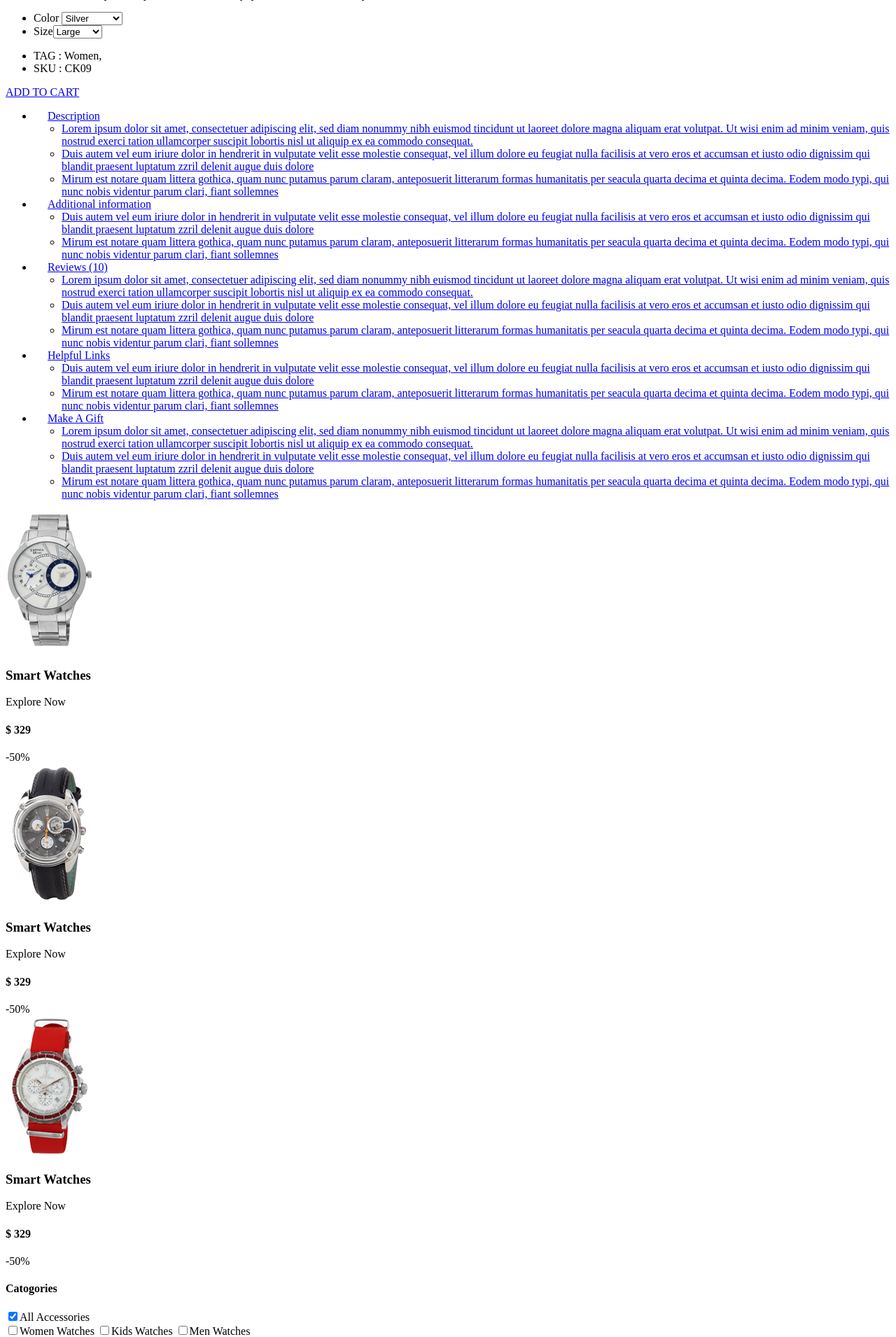
After one commit to vrnvgasu/mysite, a PHP site: template app/views/Product/view.php in a window 1280 px wide. The commit adds this page. Shown: the part 3730-5640 px from the top of the page at 70% size. Run offline with PHP 8.4, Linux system fonts and the light colour scheme; the template is opened without the code that fills it, so the values that code supplies are empty.

Commit message:
l11 p2 Product cart p1

```diff
--- /dev/null
+++ b/app/views/Product/view.php
@@ -0,0 +1,252 @@
+<!--start-breadcrumbs-->
+<div class="breadcrumbs">
+    <div class="container">
+        <div class="breadcrumbs-main">
+            <ol class="breadcrumb">
+                <li><a href="index1.html">Home</a></li>
+                <li class="active">Single</li>
+            </ol>
+        </div>
+    </div>
+</div>
+<!--end-breadcrumbs-->
+<!--start-single-->
+<div class="single contact">
+    <div class="container">
+        <div class="single-main">
+            <div class="col-md-9 single-main-left">
+                <div class="sngl-top">
+                    <div class="col-md-5 single-top-left">
+                        <div class="flexslider">
+                            <ul class="slides">
+                                <li data-thumb="images/s-1.jpg">
+                                    <div class="thumb-image"> <img src="images/s-1.jpg" data-imagezoom="true" class="img-responsive" alt=""/> </div>
+                                </li>
+                                <li data-thumb="images/s-2.jpg">
+                                    <div class="thumb-image"> <img src="images/s-2.jpg" data-imagezoom="true" class="img-responsive" alt=""/> </div>
+                                </li>
+                                <li data-thumb="images/s-3.jpg">
+                                    <div class="thumb-image"> <img src="images/s-3.jpg" data-imagezoom="true" class="img-responsive" alt=""/> </div>
+                                </li>
+                            </ul>
+                        </div>
+                        <!-- FlexSlider -->
+
+                    </div>
+                    <div class="col-md-7 single-top-right">
+                        <div class="single-para simpleCart_shelfItem">
+                            <h2>Lorem Ipsum</h2>
+                            <div class="star-on">
+                                <ul class="star-footer">
+                                    <li><a href="#"><i> </i></a></li>
+                                    <li><a href="#"><i> </i></a></li>
+                                    <li><a href="#"><i> </i></a></li>
+                                    <li><a href="#"><i> </i></a></li>
+                                    <li><a href="#"><i> </i></a></li>
+                                </ul>
+                                <div class="review">
+                                    <a href="#"> 1 customer review </a>
+
+                                </div>
+                                <div class="clearfix"> </div>
+                            </div>
+
+                            <h5 class="item_price">$ 95.00</h5>
+                            <p>Lorem ipsum dolor sit amet, consectetuer adipiscing elit, sed diam nonummy nibh euismod tincidunt ut laoreet dolore magna aliquam erat volutpat. Ut wisi enim ad minim veniam, quis nostrud exerci tation ullamcorper suscipit lobortis nisl ut aliquip ex ea commodo consequat.</p>
+                            <div class="available">
+                                <ul>
+                                    <li>Color
+                                        <select>
+                                            <option>Silver</option>
+                                            <option>Black</option>
+                                            <option>Dark Black</option>
+                                            <option>Red</option>
+                                        </select></li>
+                                    <li class="size-in">Size<select>
+                                            <option>Large</option>
+                                            <option>Medium</option>
+                                            <option>small</option>
+                                            <option>Large</option>
+                                            <option>small</option>
+                                        </select></li>
+                                    <div class="clearfix"> </div>
+                                </ul>
+                            </div>
+                            <ul class="tag-men">
+                                <li><span>TAG</span>
+                                    <span class="women1">: Women,</span></li>
+                                <li><span>SKU</span>
+                                    <span class="women1">: CK09</span></li>
+                            </ul>
+                            <a href="#" class="add-cart item_add">ADD TO CART</a>
+
+                        </div>
+                    </div>
+                    <div class="clearfix"> </div>
+                </div>
+                <div class="tabs">
+                    <ul class="menu_drop">
+                        <li class="item1"><a href="#"><img src="images/arrow.png" alt="">Description</a>
+                            <ul>
+                                <li class="subitem1"><a href="#">Lorem ipsum dolor sit amet, consectetuer adipiscing elit, sed diam nonummy nibh euismod tincidunt ut laoreet dolore magna aliquam erat volutpat. Ut wisi enim ad minim veniam, quis nostrud exerci tation ullamcorper suscipit lobortis nisl ut aliquip ex ea commodo consequat.</a></li>
+                                <li class="subitem2"><a href="#"> Duis autem vel eum iriure dolor in hendrerit in vulputate velit esse molestie consequat, vel illum dolore eu feugiat nulla facilisis at vero eros et accumsan et iusto odio dignissim qui blandit praesent luptatum zzril delenit augue duis dolore</a></li>
+                                <li class="subitem3"><a href="#">Mirum est notare quam littera gothica, quam nunc putamus parum claram, anteposuerit litterarum formas humanitatis per seacula quarta decima et quinta decima. Eodem modo typi, qui nunc nobis videntur parum clari, fiant sollemnes </a></li>
+                            </ul>
+                        </li>
+                        <li class="item2"><a href="#"><img src="images/arrow.png" alt="">Additional information</a>
+                            <ul>
+                                <li class="subitem2"><a href="#"> Duis autem vel eum iriure dolor in hendrerit in vulputate velit esse molestie consequat, vel illum dolore eu feugiat nulla facilisis at vero eros et accumsan et iusto odio dignissim qui blandit praesent luptatum zzril delenit augue duis dolore</a></li>
+                                <li class="subitem3"><a href="#">Mirum est notare quam littera gothica, quam nunc putamus parum claram, anteposuerit litterarum formas humanitatis per seacula quarta decima et quinta decima. Eodem modo typi, qui nunc nobis videntur parum clari, fiant sollemnes </a></li>
+                            </ul>
+                        </li>
+                        <li class="item3"><a href="#"><img src="images/arrow.png" alt="">Reviews (10)</a>
+                            <ul>
+                                <li class="subitem1"><a href="#">Lorem ipsum dolor sit amet, consectetuer adipiscing elit, sed diam nonummy nibh euismod tincidunt ut laoreet dolore magna aliquam erat volutpat. Ut wisi enim ad minim veniam, quis nostrud exerci tation ullamcorper suscipit lobortis nisl ut aliquip ex ea commodo consequat.</a></li>
+                                <li class="subitem2"><a href="#"> Duis autem vel eum iriure dolor in hendrerit in vulputate velit esse molestie consequat, vel illum dolore eu feugiat nulla facilisis at vero eros et accumsan et iusto odio dignissim qui blandit praesent luptatum zzril delenit augue duis dolore</a></li>
+                                <li class="subitem3"><a href="#">Mirum est notare quam littera gothica, quam nunc putamus parum claram, anteposuerit litterarum formas humanitatis per seacula quarta decima et quinta decima. Eodem modo typi, qui nunc nobis videntur parum clari, fiant sollemnes </a></li>
+                            </ul>
+                        </li>
+                        <li class="item4"><a href="#"><img src="images/arrow.png" alt="">Helpful Links</a>
+                            <ul>
+                                <li class="subitem2"><a href="#"> Duis autem vel eum iriure dolor in hendrerit in vulputate velit esse molestie consequat, vel illum dolore eu feugiat nulla facilisis at vero eros et accumsan et iusto odio dignissim qui blandit praesent luptatum zzril delenit augue duis dolore</a></li>
+                                <li class="subitem3"><a href="#">Mirum est notare quam littera gothica, quam nunc putamus parum claram, anteposuerit litterarum formas humanitatis per seacula quarta decima et quinta decima. Eodem modo typi, qui nunc nobis videntur parum clari, fiant sollemnes </a></li>
+                            </ul>
+                        </li>
+                        <li class="item5"><a href="#"><img src="images/arrow.png" alt="">Make A Gift</a>
+                            <ul>
+                                <li class="subitem1"><a href="#">Lorem ipsum dolor sit amet, consectetuer adipiscing elit, sed diam nonummy nibh euismod tincidunt ut laoreet dolore magna aliquam erat volutpat. Ut wisi enim ad minim veniam, quis nostrud exerci tation ullamcorper suscipit lobortis nisl ut aliquip ex ea commodo consequat.</a></li>
+                                <li class="subitem2"><a href="#"> Duis autem vel eum iriure dolor in hendrerit in vulputate velit esse molestie consequat, vel illum dolore eu feugiat nulla facilisis at vero eros et accumsan et iusto odio dignissim qui blandit praesent luptatum zzril delenit augue duis dolore</a></li>
+                                <li class="subitem3"><a href="#">Mirum est notare quam littera gothica, quam nunc putamus parum claram, anteposuerit litterarum formas humanitatis per seacula quarta decima et quinta decima. Eodem modo typi, qui nunc nobis videntur parum clari, fiant sollemnes </a></li>
+                            </ul>
+                        </li>
+                    </ul>
+                </div>
+                <div class="latestproducts">
+                    <div class="product-one">
+                        <div class="col-md-4 product-left p-left">
+                            <div class="product-main simpleCart_shelfItem">
+                                <a href="single.html" class="mask"><img class="img-responsive zoom-img" src="images/p-1.png" alt="" /></a>
+                                <div class="product-bottom">
+                                    <h3>Smart Watches</h3>
+                                    <p>Explore Now</p>
+                                    <h4><a class="item_add" href="#"><i></i></a> <span class=" item_price">$ 329</span></h4>
+                                </div>
+                                <div class="srch">
+                                    <span>-50%</span>
+                                </div>
+                            </div>
+                        </div>
+                        <div class="col-md-4 product-left p-left">
+                            <div class="product-main simpleCart_shelfItem">
+                                <a href="single.html" class="mask"><img class="img-responsive zoom-img" src="images/p-2.png" alt="" /></a>
+                                <div class="product-bottom">
+                                    <h3>Smart Watches</h3>
+                                    <p>Explore Now</p>
+                                    <h4><a class="item_add" href="#"><i></i></a> <span class=" item_price">$ 329</span></h4>
+                                </div>
+                                <div class="srch">
+                                    <span>-50%</span>
+                                </div>
+                            </div>
+                        </div>
+                        <div class="col-md-4 product-left p-left">
+                            <div class="product-main simpleCart_shelfItem">
+                                <a href="single.html" class="mask"><img class="img-responsive zoom-img" src="images/p-3.png" alt="" /></a>
+                                <div class="product-bottom">
+                                    <h3>Smart Watches</h3>
+                                    <p>Explore Now</p>
+                                    <h4><a class="item_add" href="#"><i></i></a> <span class=" item_price">$ 329</span></h4>
+                                </div>
+                                <div class="srch">
+                                    <span>-50%</span>
+                                </div>
+                            </div>
+                        </div>
+                        <div class="clearfix"></div>
+                    </div>
+                </div>
+            </div>
+            <div class="col-md-3 single-right">
+                <div class="w_sidebar">
+                    <section  class="sky-form">
+                        <h4>Catogories</h4>
+                        <div class="row1 scroll-pane">
+                            <div class="col col-4">
+                                <label class="checkbox"><input type="checkbox" name="checkbox" checked=""><i></i>All Accessories</label>
+                            </div>
+                            <div class="col col-4">
+                                <label class="checkbox"><input type="checkbox" name="checkbox"><i></i>Women Watches</label>
+                                <label class="checkbox"><input type="checkbox" name="checkbox"><i></i>Kids Watches</label>
+                                <label class="checkbox"><input type="checkbox" name="checkbox"><i></i>Men Watches</label>
+                            </div>
+                        </div>
+                    </section>
+                    <section  class="sky-form">
+                        <h4>Brand</h4>
+                        <div class="row1 row2 scroll-pane">
+                            <div class="col col-4">
+                                <label class="checkbox"><input type="checkbox" name="checkbox" checked=""><i></i>kurtas</label>
+                            </div>
+                            <div class="col col-4">
+                                <label class="checkbox"><input type="checkbox" name="checkbox"><i></i>Sonata</label>
+                                <label class="checkbox"><input type="checkbox" name="checkbox"><i></i>Titan</label>
+                                <label class="checkbox"><input type="checkbox" name="checkbox"><i></i>Casio</label>
+                                <label class="checkbox"><input type="checkbox" name="checkbox"><i></i>Omax</label>
+                                <label class="checkbox"><input type="checkbox" name="checkbox" ><i></i>shree</label>
+                                <label class="checkbox"><input type="checkbox" name="checkbox"><i></i>Fastrack</label>
+                                <label class="checkbox"><input type="checkbox" name="checkbox"><i></i>Sports</label>
+                                <label class="checkbox"><input type="checkbox" name="checkbox"><i></i>Fossil</label>
+                                <label class="checkbox"><input type="checkbox" name="checkbox"><i></i>Maxima</label>
+                                <label class="checkbox"><input type="checkbox" name="checkbox"><i></i>Yepme</label>
+                                <label class="checkbox"><input type="checkbox" name="checkbox"><i></i>Citizen</label>
+                                <label class="checkbox"><input type="checkbox" name="checkbox"><i></i>Diesel</label>
+                            </div>
+                        </div>
+                    </section>
+                    <section class="sky-form">
+                        <h4>Colour</h4>
+                        <ul class="w_nav2">
+                            <li><a class="color1" href="#"></a></li>
+                            <li><a class="color2" href="#"></a></li>
+                            <li><a class="color3" href="#"></a></li>
+                            <li><a class="color4" href="#"></a></li>
+                            <li><a class="color5" href="#"></a></li>
+                            <li><a class="color6" href="#"></a></li>
+                            <li><a class="color7" href="#"></a></li>
+                            <li><a class="color8" href="#"></a></li>
+                            <li><a class="color9" href="#"></a></li>
+                            <li><a class="color10" href="#"></a></li>
+                            <li><a class="color12" href="#"></a></li>
+                            <li><a class="color13" href="#"></a></li>
+                            <li><a class="color14" href="#"></a></li>
+                            <li><a class="color15" href="#"></a></li>
+                            <li><a class="color5" href="#"></a></li>
+                            <li><a class="color6" href="#"></a></li>
+                            <li><a class="color7" href="#"></a></li>
+                            <li><a class="color8" href="#"></a></li>
+                            <li><a class="color9" href="#"></a></li>
+                            <li><a class="color10" href="#"></a></li>
+                        </ul>
+                    </section>
+                    <section class="sky-form">
+                        <h4>discount</h4>
+                        <div class="row1 row2 scroll-pane">
+                            <div class="col col-4">
+                                <label class="radio"><input type="radio" name="radio" checked=""><i></i>60 % and above</label>
+                                <label class="radio"><input type="radio" name="radio"><i></i>50 % and above</label>
+                                <label class="radio"><input type="radio" name="radio"><i></i>40 % and above</label>
+                            </div>
+                            <div class="col col-4">
+                                <label class="radio"><input type="radio" name="radio"><i></i>30 % and above</label>
+                                <label class="radio"><input type="radio" name="radio"><i></i>20 % and above</label>
+                                <label class="radio"><input type="radio" name="radio"><i></i>10 % and above</label>
+                            </div>
+                        </div>
+                    </section>
+                </div>
+            </div>
+            <div class="clearfix"> </div>
+        </div>
+    </div>
+</div>
+<!--end-single-->
```
Also changed, not shown: app/controllers/ProductController.php (added, +33 -0 lines), app/views/layouts/watches.php (+22 -6 lines), config/routes.php (+10 -0 lines).
